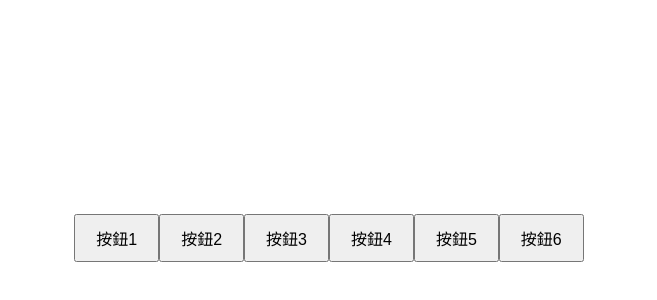
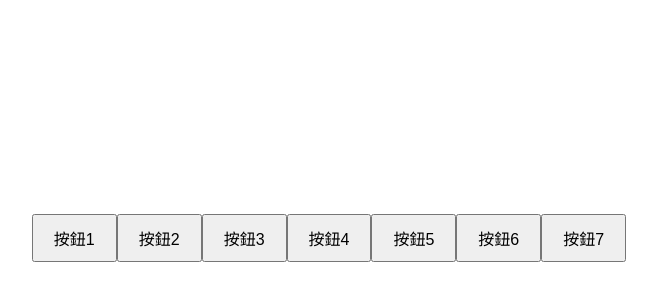
Before and after one commit to lynnyu-chen/test2, a plain HTML site: page index.html in a window 1280 px wide. Shown: the part 162-462 px from the top of the page, without its empty margins (311-968 px from the left). Drawn offline with Linux system fonts and the light colour scheme.

Commit message:
Add button 7

```diff
--- a/index.html
+++ b/index.html
@@ -27,5 +27,6 @@
     <button>按鈕4</button>
     <button>按鈕5</button>
     <button>按鈕6</button>
+    <button>按鈕7</button>
 </body>
 </html>
```
